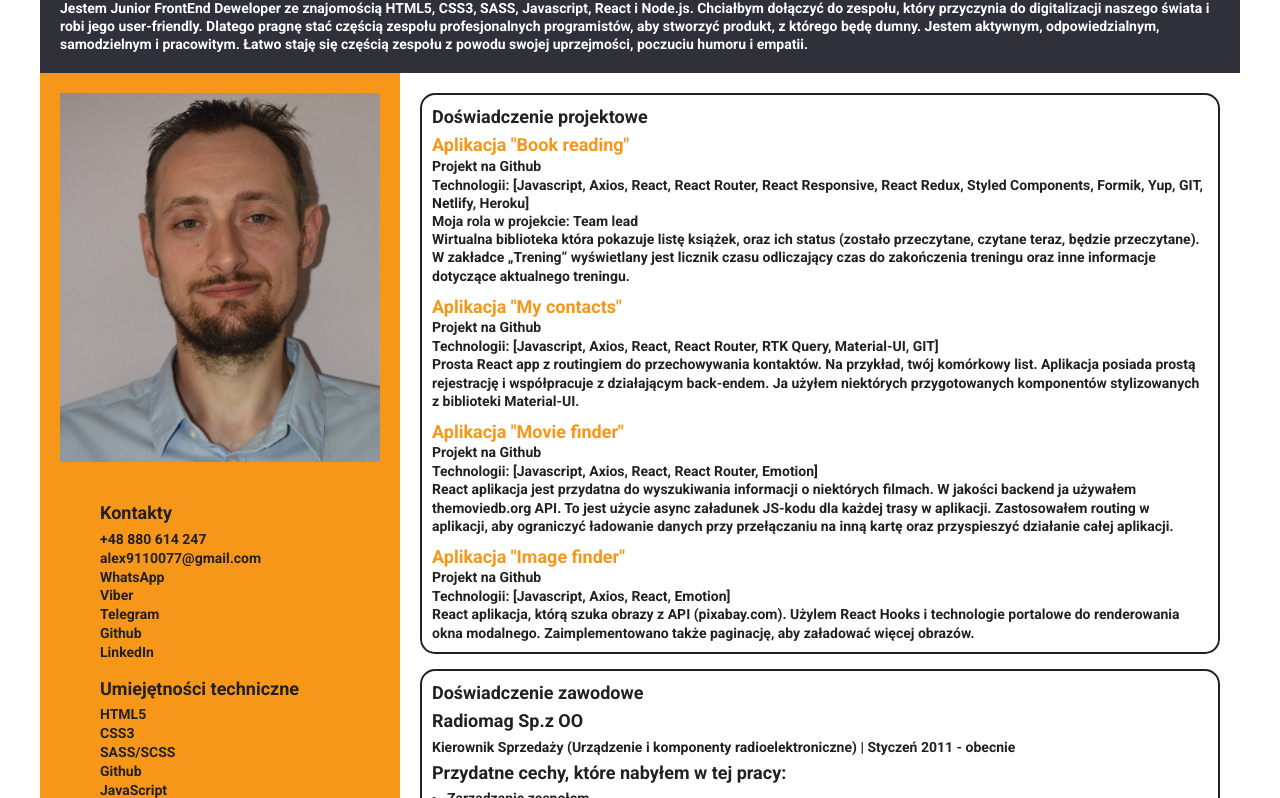
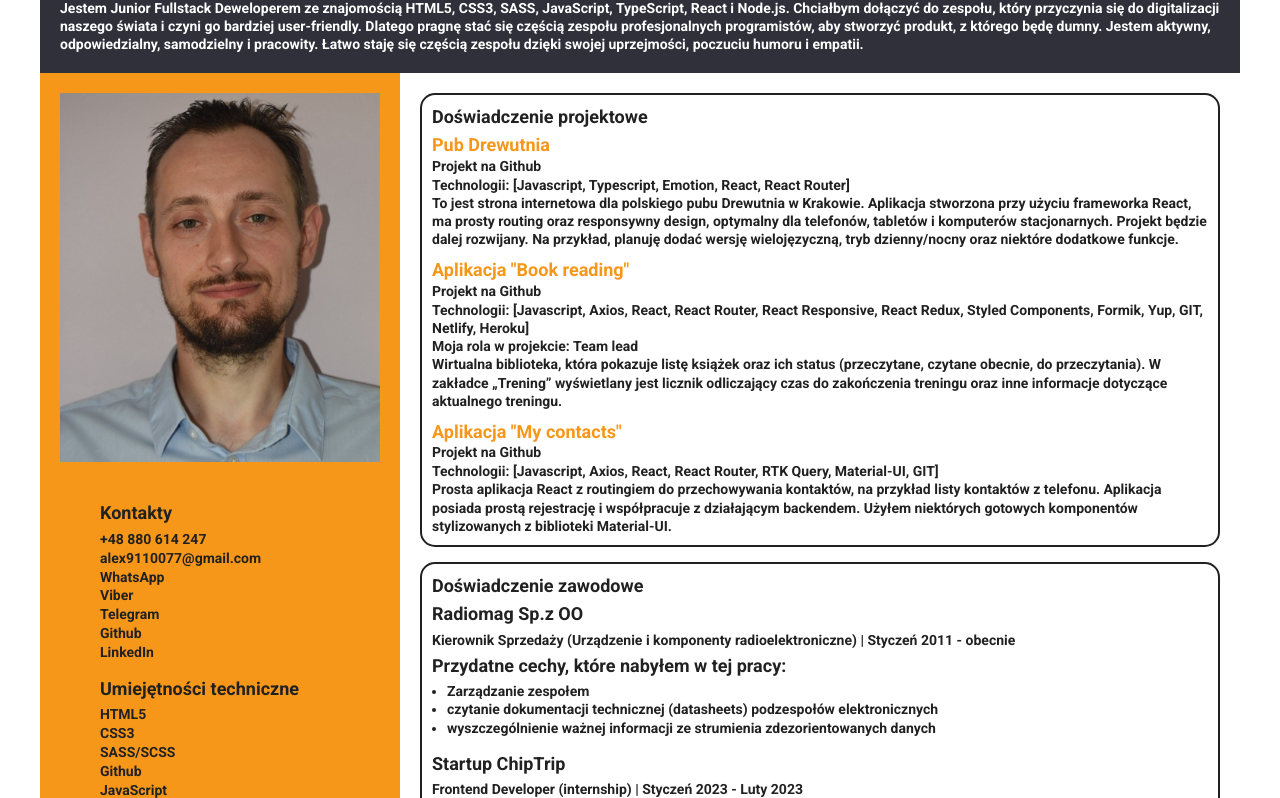
Before and after one commit to AlexanderDmitriev/CV-Polska, a plain HTML site: page index.html in a window 1280 px wide. Shown: the part 116-914 px from the top of the page. Drawn offline with nearby package versions, Linux system fonts and the light colour scheme.

Commit message:
Update index.html

```diff
--- a/index.html
+++ b/index.html
@@ -21,15 +21,16 @@
     <header>
       <section class="container header-section">
         <h1 class="header-section__name">Dmytriiev Oleksandr</h1>
-        <h2 class="header-section__position">Junior Front-end Deweloper</h2>
+        <h2 class="header-section__position">Junior Fullstack Deweloper</h2>
         <p class="header-section__resume-text">
-          Jestem Junior FrontEnd Deweloper ze znajomością HTML5, CSS3, SASS,
-          Javascript, React i Node.js. Chciałbym dołączyć do zespołu, który
-          przyczynia do digitalizacji naszego świata i robi jego user-friendly.
-          Dlatego pragnę stać częścią zespołu profesjonalnych programistów, aby
-          stworzyć produkt, z którego będę dumny. Jestem aktywnym,
-          odpowiedzialnym, samodzielnym i pracowitym. Łatwo staję się częścią
-          zespołu z powodu swojej uprzejmości, poczuciu humoru i empatii.
+          Jestem Junior Fullstack Deweloperem ze znajomością HTML5, CSS3, SASS,
+          JavaScript, TypeScript, React i Node.js. Chciałbym dołączyć do
+          zespołu, który przyczynia się do digitalizacji naszego świata i czyni
+          go bardziej user-friendly. Dlatego pragnę stać się częścią zespołu
+          profesjonalnych programistów, aby stworzyć produkt, z którego będę
+          dumny. Jestem aktywny, odpowiedzialny, samodzielny i pracowity. Łatwo
+          staję się częścią zespołu dzięki swojej uprzejmości, poczuciu humoru i
+          empatii.
         </p>
       </section>
     </header>
@@ -133,6 +134,33 @@
             <ul class="list sidebar-list">
               <li class="project-list">
                 <a
+                  href="https://alexanderdmitriev.github.io/Drewutnia/"
+                  class="sidebar-content link project-link"
+                >
+                  Pub Drewutnia</a
+                >
+                <a
+                  href="https://github.com/AlexanderDmitriev/Drewutnia"
+                  class="sidebar-content link"
+                >
+                  Projekt na Github</a
+                >
+                <p class="content-text">
+                  Technologii: [Javascript, Typescript, Emotion, React, React
+                  Router]
+                </p>
+                <p class="content-text">
+                  To jest strona internetowa dla polskiego pubu Drewutnia w
+                  Krakowie. Aplikacja stworzona przy użyciu frameworka React, ma
+                  prosty routing oraz responsywny design, optymalny dla
+                  telefonów, tabletów i komputerów stacjonarnych. Projekt będzie
+                  dalej rozwijany. Na przykład, planuję dodać wersję
+                  wielojęzyczną, tryb dzienny/nocny oraz niektóre dodatkowe
+                  funkcje.
+                </p>
+              </li>
+              <li class="project-list">
+                <a
                   href="https://book-reading-43-9.netlify.app/"
                   class="sidebar-content link project-link"
                 >
@@ -151,11 +179,11 @@
                 </p>
                 <p class="content-text">Moja rola w projekcie: Team lead</p>
                 <p class="content-text">
-                  Wirtualna biblioteka która pokazuje listę książek, oraz ich
-                  status (zostało przeczytane, czytane teraz, będzie
-                  przeczytane). W zakładce „Trening” wyświetlany jest licznik
-                  czasu odliczający czas do zakończenia treningu oraz inne
-                  informacje dotyczące aktualnego treningu.
+                  Wirtualna biblioteka, która pokazuje listę książek oraz ich
+                  status (przeczytane, czytane obecnie, do przeczytania). W
+                  zakładce „Trening” wyświetlany jest licznik odliczający czas
+                  do zakończenia treningu oraz inne informacje dotyczące
+                  aktualnego treningu.
                 </p>
               </li>
               <!--  -->
@@ -177,89 +205,13 @@
                   Query, Material-UI, GIT]
                 </p>
                 <p class="content-text">
-                  Prosta React app z routingiem do przechowywania kontaktów. Na
-                  przykład, twój komórkowy list. Aplikacja posiada prostą
-                  rejestrację i współpracuje z działającym back-endem. Ja użyłem
-                  niektórych przygotowanych komponentów stylizowanych z
-                  biblioteki Material-UI.
+                  Prosta aplikacja React z routingiem do przechowywania
+                  kontaktów, na przykład listy kontaktów z telefonu. Aplikacja
+                  posiada prostą rejestrację i współpracuje z działającym
+                  backendem. Użyłem niektórych gotowych komponentów
+                  stylizowanych z biblioteki Material-UI.
                 </p>
               </li>
-              <li class="project-list">
-                <a
-                  href="https://alexanderdmitriev.github.io/goit-react-hw-05-movies/"
-                  class="sidebar-content link project-link"
-                >
-                  Aplikacja "Movie finder"</a
-                >
-                <a
-                  href="https://github.com/AlexanderDmitriev/goit-react-hw-05-movies"
-                  class="sidebar-content link"
-                >
-                  Projekt na Github</a
-                >
-                <p class="content-text">
-                  Technologii: [Javascript, Axios, React, React Router, Emotion]
-                </p>
-                <p class="content-text">
-                  React aplikacja jest przydatna do wyszukiwania informacji o
-                  niektórych filmach. W jakości backend ja używałem
-                  themoviedb.org API. To jest użycie async załadunek JS-kodu dla
-                  każdej trasy w aplikacji. Zastosowałem routing w aplikacji,
-                  aby ograniczyć ładowanie danych przy przełączaniu na inną
-                  kartę oraz przyspieszyć działanie całej aplikacji.
-                </p>
-              </li>
-              <li class="project-list">
-                <a
-                  href="https://alexanderdmitriev.github.io/goit-react-hw-04-hooks-images/"
-                  class="sidebar-content link project-link"
-                >
-                  Aplikacja "Image finder"</a
-                >
-                <a
-                  href="https://github.com/AlexanderDmitriev/goit-react-hw-04-hooks-images"
-                  class="sidebar-content link"
-                >
-                  Projekt na Github</a
-                >
-                <p class="content-text">
-                  Technologii: [Javascript, Axios, React, Emotion]
-                </p>
-                <p class="content-text">
-                  React aplikacja, którą szuka obrazy z API (pixabay.com).
-                  Użylem React Hooks i technologie portalowe do renderowania
-                  okna modalnego. Zaimplementowano także paginację, aby
-                  załadować więcej obrazów.
-                </p>
-              </li>
-              <!--  <li class="project-list">
-                <a
-                  href="https://alexanderdmitriev.github.io/goit-js-hw-11/"
-                  class="sidebar-content link project-link"
-                >
-                  Application "Image Finder"</a
-                >
-                <a
-                  href="https://github.com/AlexanderDmitriev/goit-js-hw-11"
-                  class="sidebar-content link"
-                >
-                  Project on Github</a
-                >
-                <p class="content-text" data-locale="hw11-tech">
-                  Technologies: [HTML, SASS, GIT, SVG, JS, Handlebars, Axios,
-                  Parcel, using public API`s and libraries]
-                </p>
-                <p class="content-text" data-locale="hw11-text">
-                  Development webpage which creates dynamic content (pictures),
-                  that we fetch from server. Data incomings from the public API
-                  (Pixabay). Users can enter keywords into search input and on
-                  the webpage draw a lot of images from the server. In the
-                  project i use the technology of simple endless scroll. Images
-                  and information of them formatting with using templates
-                  (Handlebar). Project is build with Parcel, which is prepared
-                  by GO IT mentors.
-                </p>
-              </li> -->
             </ul>
           </div>
 
```
